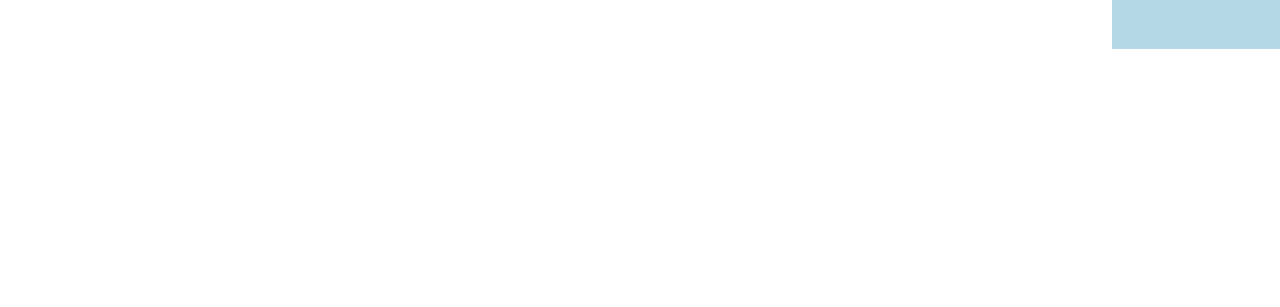
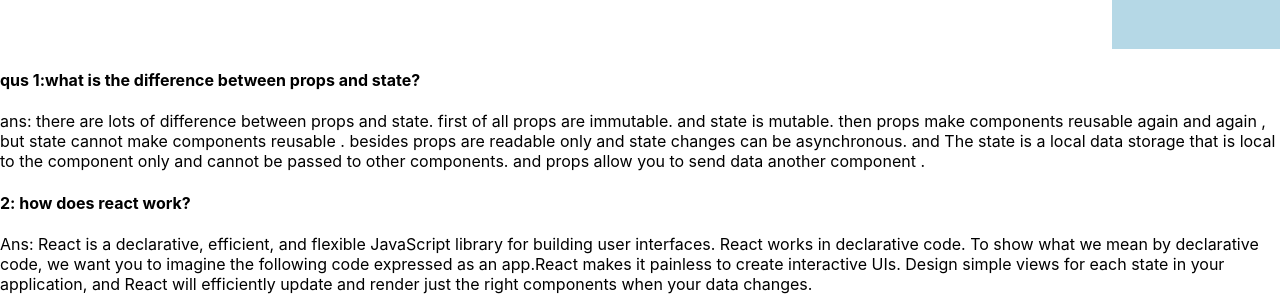
Before and after one commit to my-first-withjankar/lucky-one, a React (Create React App) app: page / in a window 1280 px wide. Shown: the part 1519-1826 px from the top of the page. Before the commit the page ends 1568 px from the top, so only its background shows below. Built offline with nearby package versions, Linux system fonts and the light colour scheme.

Commit message:
finished

```diff
--- a/src/App.js
+++ b/src/App.js
@@ -1,5 +1,6 @@
 import './App.css';
 import Header from './components/Header/Header';
+import Question from './components/Question/Question';
 import Shop from './components/Shop/Shop';
 
 function App() {
@@ -7,6 +8,7 @@
     <div>
       <Header></Header>
       <Shop></Shop>
+      <Question></Question>
     </div>
   );
 }
--- a/src/components/Order/Order.css
+++ b/src/components/Order/Order.css
@@ -2,7 +2,10 @@
     text-align: center;
     font-family: 'Lato';
     font-size: 20px;
+    position: sticky;
+    top: 0;
 }
+
 .lucky-btn{
     display: block;
     padding: 13px 25px;
@@ -27,7 +30,3 @@
 .lucky-btn:hover{
     background-color: beige;
 }
-.wow{
-    position: sticky;
-    top: 0;
-}
--- a/src/components/Order/Order.js
+++ b/src/components/Order/Order.js
@@ -4,7 +4,6 @@
 
 const Order = ({ cart, chanceBtn }) => {
     const [getOne, setGetOne] = useState([])
-    console.log(cart);
     const get = (cart) => {
         let luckyOne = cart[Math.floor(Math.random() * cart.length)]
         setGetOne(luckyOne);
@@ -12,7 +11,7 @@
     return (
         <div className='choosen'>
             <h1>Wait For Luck</h1>
-            <div className='wow'>
+            <div>
 
                 {
                     cart.map(singleProduct => <SingleVespa key={singleProduct.id} singleProduct={singleProduct}></SingleVespa>)
--- /dev/null
+++ b/src/components/Question/Question.js
@@ -0,0 +1,16 @@
+import React from 'react';
+
+const Question = () => {
+    return (
+        <div>
+            <h4>qus 1:what is the difference between props and state?</h4>
+            <p>ans: there are lots of difference between props and state. first of all props are immutable.	and state is mutable. then props make components reusable again and again , but state cannot make components reusable .  besides props are readable only and state changes can be asynchronous. and The state is a local data storage that is local to the component only and cannot be passed to other components. and props allow you to send data another component .</p>
+
+            <h4>2: how does react work?</h4>
+            <p>
+                Ans: React is a declarative, efficient, and flexible JavaScript library for building user interfaces. React works in declarative code. To show what we mean by declarative code, we want you to imagine the following code expressed as an app.React makes it painless to create interactive UIs. Design simple views for each state in your application, and React will efficiently update and render just the right components when your data changes.</p>
+        </div>
+    );
+};
+
+export default Question;
--- a/src/components/Shop/Shop.css
+++ b/src/components/Shop/Shop.css
@@ -19,3 +19,13 @@
     text-align: center;
     margin-top: 34px;
 }
+@media screen and (max-width:600px){
+    .shop-container{
+        display:grid;
+        grid-template-columns: repeat(1,1fr);
+    }
+    .vespa-container{
+       display: grid;
+       grid-template-columns: repeat(1,1fr);
+    }
+}
```
